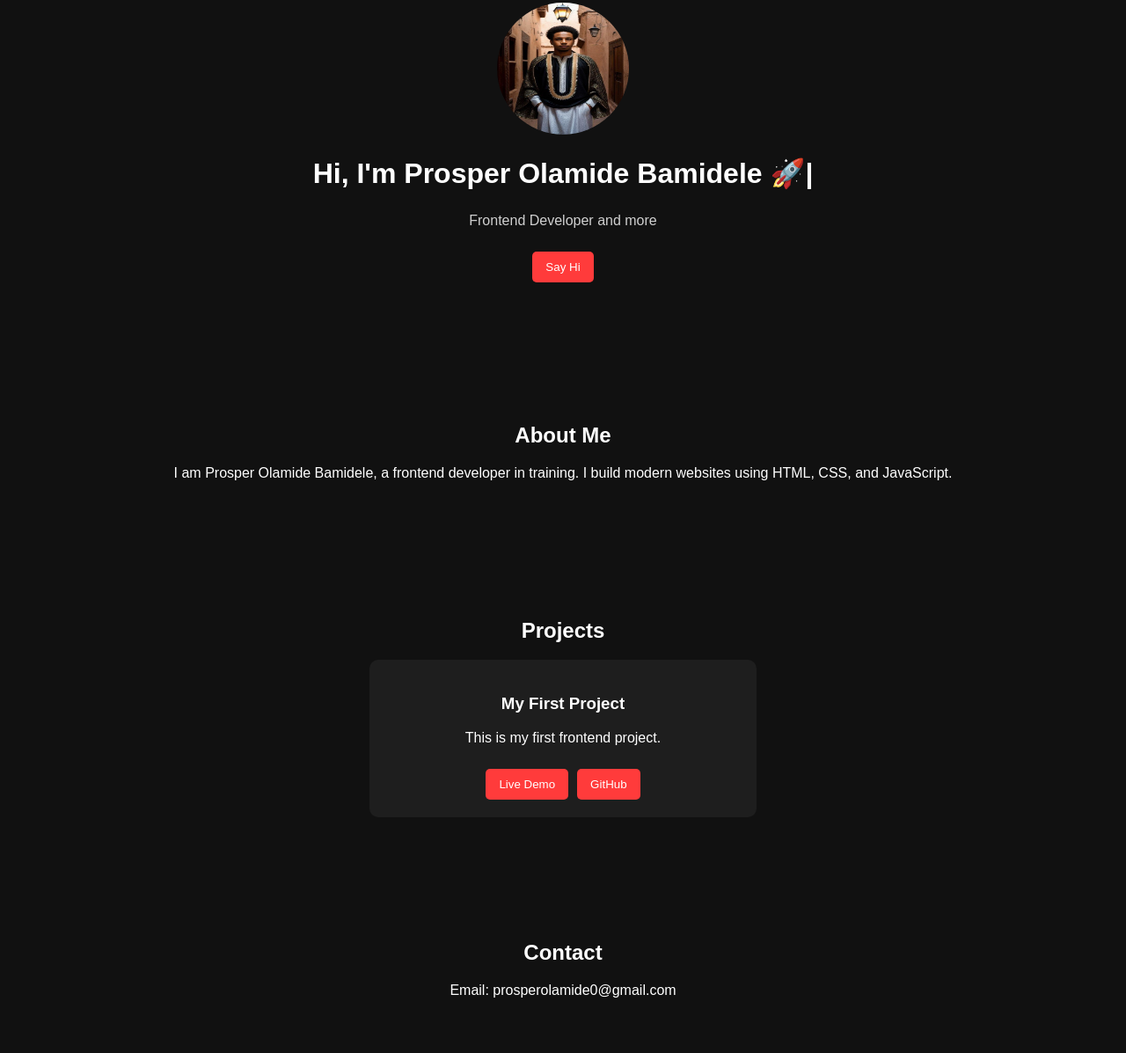
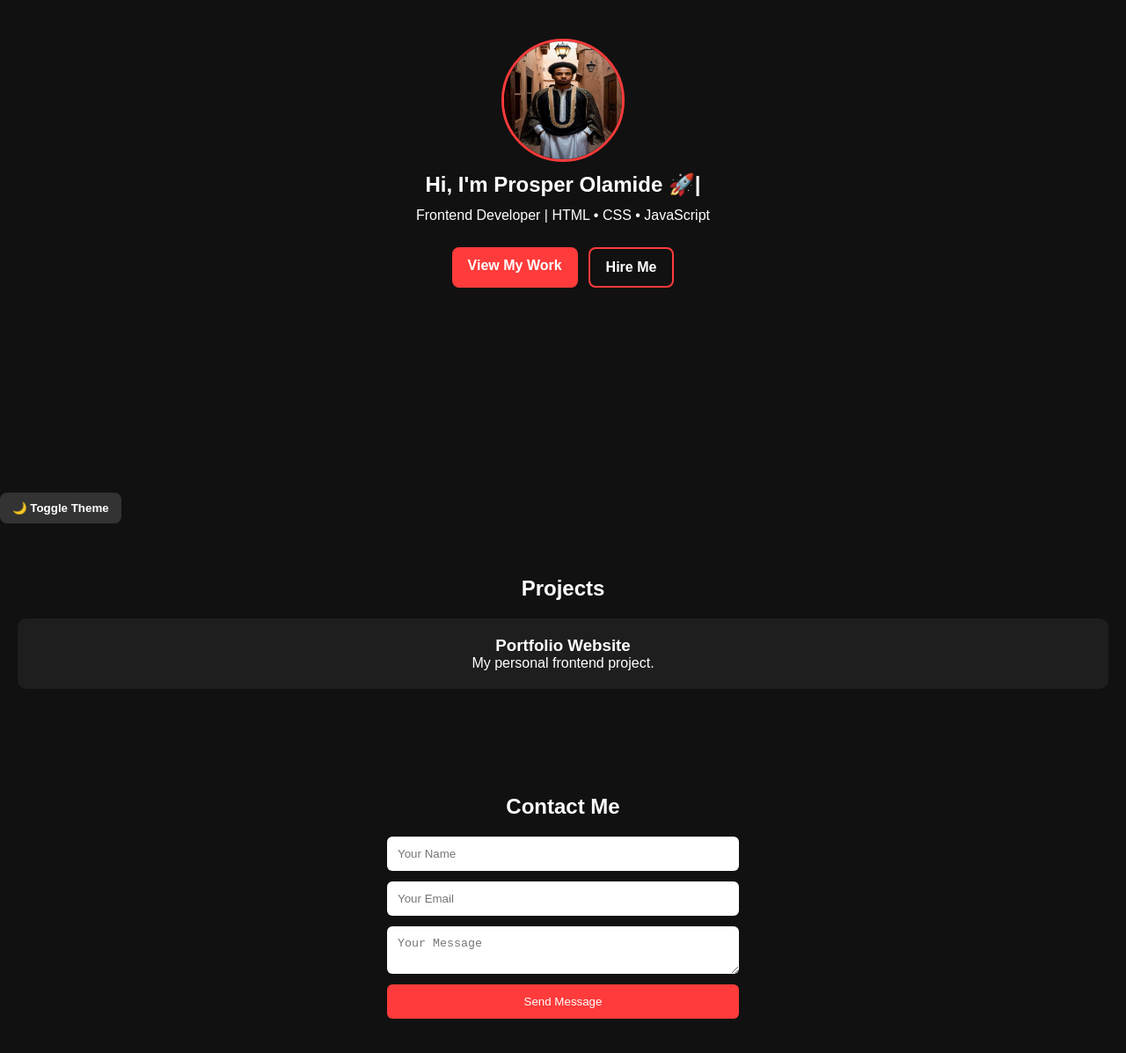
Before and after one commit to prosper-source/prosper-portfolio, a plain HTML site: page index.html in a window 1280 px wide. Shown: the part 175-1372 px from the top of the page at 88% size. Drawn offline with Linux system fonts and the light colour scheme.

Commit message:
Add files via upload

```diff
--- a/index.html
+++ b/index.html
@@ -3,69 +3,55 @@
 <head>
 <meta charset="UTF-8">
 <meta name="viewport" content="width=device-width, initial-scale=1.0">
-    <title>Prosper Olamide Portfolio</title>
+<title>Prosper Portfolio</title>
 
-    <!-- CSS -->
 <link rel="stylesheet" href="style.css">
 </head>
+
 <body>
 
-    <!-- NAVBAR -->
-    <nav class="navbar">
-        <h2>Prosper Olamide</h2>
-
-        <div class="nav-links">
-            <a href="#about">About</a>
-            <a href="#projects">Projects</a>
-            <a href="#contact">Contact</a>
-            <button onclick="toggleMode()">🌙 Mode</button>
-        </div>
-    </nav>
-
-    <!-- HOME -->
+<!-- HERO -->
 <section class="home">
     <img src="profile.jpg" alt="profile image">
 
-        <h1><span id="typing"></span></h1>
-        <p>Frontend Developer and more</p>
+    <h1 id="typing"></h1>
 
-        <button onclick="sayHi()">Say Hi</button>
+    <p class="subtitle">
+        Frontend Developer | HTML • CSS • JavaScript
+    </p>
+
+    <!-- CTA BUTTONS -->
+    <div class="cta">
+        <a href="#projects" class="btn">View My Work</a>
+        <a href="#contact" class="btn outline">Hire Me</a>
+    </div>
 </section>
-
-    <!-- ABOUT -->
-    <section id="about" class="section">
-        <h2>About Me</h2>
-        <p>
-            I am Prosper Olamide Bamidele, a frontend developer in training.
-            I build modern websites using HTML, CSS, and JavaScript.
-        </p>
-    </section>
-
+<button onclick="toggleMode()" class="toggle-btn">🌙 Toggle Theme</button>
 <!-- PROJECTS -->
 <section id="projects" class="section">
     <h2>Projects</h2>
 
     <div class="projects">
         <div class="project-card">
-                <h3>My First Project</h3>
-                <p>This is my first frontend project.</p>
-
-                <div class="project-buttons">
-                    <button>Live Demo</button>
-                    <button>GitHub</button>
-                </div>
+            <h3>Portfolio Website</h3>
+            <p>My personal frontend project.</p>
         </div>
     </div>
 </section>
 
 <!-- CONTACT -->
 <section id="contact" class="section">
-        <h2>Contact</h2>
-        <p>Email: prosperolamide0@gmail.com</p>
+    <h2>Contact Me</h2>
+
+    <form class="contact-form">
+        <input type="text" placeholder="Your Name" required>
+        <input type="email" placeholder="Your Email" required>
+        <textarea placeholder="Your Message" required></textarea>
+
+        <button type="submit">Send Message</button>
+    </form>
 </section>
 
-    <!-- JS -->
 <script src="script.js"></script>
-
 </body>
 </html>
--- a/script.js
+++ b/script.js
@@ -1,21 +1,32 @@
-function sayHi() {
-    alert("🔥 Thanks for visiting my portfolio!");
+/* =========================
+   TYPING EFFECT
+========================= */
+const text = "Hi, I'm Prosper Olamide 🚀";
+let i = 0;
+
+function typeEffect() {
+    const el = document.getElementById("typing");
+    if (!el) return;
+
+    function type() {
+        if (i < text.length) {
+            el.innerHTML += text.charAt(i);
+            i++;
+            setTimeout(type, 60);
+        }
+    }
+
+    type();
 }
 
+/* =========================
+   DARK / LIGHT TOGGLE
+========================= */
 function toggleMode() {
     document.body.classList.toggle("light-mode");
 }
 
-/* TYPING EFFECT */
-const text = "Hi, I'm Prosper Olamide Bamidele 🚀";
-let index = 0;
-
-function typeEffect() {
-    if (index < text.length) {
-        document.getElementById("typing").innerHTML += text.charAt(index);
-        index++;
-        setTimeout(typeEffect, 50);
-    }
-}
-
-window.onload = typeEffect;
+/* =========================
+   INIT ON LOAD
+========================= */
+window.addEventListener("DOMContentLoaded", typeEffect);
--- a/style.css
+++ b/style.css
@@ -1,149 +1,155 @@
+/* =========================
+   BASE
+========================= */
 html {
     scroll-behavior: smooth;
 }
 
-/* =========================
-   THEME COLORS
-========================= */
-:root {
-    --bg: #111;
-    --text: #ffffff;
-    --card: #1e1e1e;
-    --accent: #ff3b3b;
+* {
+    margin: 0;
+    padding: 0;
+    box-sizing: border-box;
 }
 
-.light-mode {
-    --bg: #f5f5f5;
-    --text: #111;
-    --card: #ffffff;
-    --accent: #ff3b3b;
-}
-
-/* =========================
-   BASE
-========================= */
 body {
-    margin: 0;
     font-family: Arial, sans-serif;
-    background: var(--bg);
-    color: var(--text);
+    background: #111;
+    color: #fff;
     transition: 0.3s ease;
 }
 
 /* =========================
-   NAVBAR
+   LIGHT MODE
 ========================= */
-.navbar {
-    display: flex;
-    justify-content: space-between;
-    align-items: center;
-    padding: 15px 20px;
-    background: var(--card);
-    position: sticky;
-    top: 0;
-    z-index: 1000;
+.light-mode {
+    background: #f5f5f5;
+    color: #111;
 }
 
-.nav-links {
+/* =========================
+   HERO
+========================= */
+.home {
+    min-height: 90vh;
     display: flex;
-    gap: 15px;
+    flex-direction: column;
     align-items: center;
+    justify-content: center;
+    gap: 12px;
+    text-align: center;
+    padding: 60px 20px;
 }
 
-.nav-links a {
-    color: var(--text);
+.home img {
+    width: 140px;
+    height: 140px;
+    border-radius: 50%;
+    border: 3px solid #ff3b3b;
+}
+
+/* =========================
+   CTA BUTTONS
+========================= */
+.cta {
+    margin-top: 15px;
+    display: flex;
+    gap: 12px;
+    flex-wrap: wrap;
+    justify-content: center;
+}
+
+.btn {
+    padding: 12px 18px;
+    background: #ff3b3b;
+    color: white;
     text-decoration: none;
+    border-radius: 8px;
     font-weight: bold;
     transition: 0.3s;
 }
 
-.nav-links a:hover {
-    color: var(--accent);
+.btn:hover {
+    transform: translateY(-3px);
+}
+
+.btn.outline {
+    background: transparent;
+    border: 2px solid #ff3b3b;
 }
 
 /* =========================
-   HOME SECTION
+   TOGGLE BUTTON
 ========================= */
-.home {
-    display: flex;
-    flex-direction: column;
-    align-items: center;
-    justify-content: center;
-    padding: 80px 20px;
-    text-align: center;
+.toggle-btn {
+    margin-top: 15px;
+    padding: 10px 14px;
+    border: none;
+    border-radius: 8px;
+    cursor: pointer;
+    background: #333;
+    color: white;
+    font-weight: bold;
+    transition: 0.3s ease;
 }
 
-.home img {
-    width: 150px;
-    height: 150px;
-    border-radius: 50%;
-    margin-bottom: 15px;
+.toggle-btn:hover {
+    transform: scale(1.05);
 }
 
-.home h1 {
-    font-size: 32px;
-    margin: 10px 0;
-}
-
-.home p {
-    opacity: 0.8;
+/* LIGHT MODE BUTTON FIX */
+.light-mode .toggle-btn {
+    background: #ddd;
+    color: #111;
 }
 
 /* =========================
-   BUTTONS
-========================= */
-button {
-    padding: 10px 15px;
-    border: none;
-    background: var(--accent);
-    color: white;
-    cursor: pointer;
-    margin-top: 10px;
-    border-radius: 5px;
-    transition: 0.3s;
-}
-
-button:hover {
-    transform: scale(1.05);
-    opacity: 0.9;
-}
-
-/* =========================
-   SECTIONS
+   PROJECTS
 ========================= */
 .section {
     padding: 60px 20px;
     text-align: center;
 }
 
-/* =========================
-   PROJECTS
-========================= */
 .projects {
-    display: flex;
-    flex-direction: column;
-    align-items: center;
+    display: grid;
+    grid-template-columns: repeat(auto-fit, minmax(250px, 1fr));
     gap: 20px;
+    margin-top: 20px;
 }
 
 .project-card {
-    background: var(--card);
+    background: #1e1e1e;
     padding: 20px;
-    width: 80%;
-    max-width: 400px;
     border-radius: 10px;
-    transition: 0.3s;
 }
 
-.project-card:hover {
-    transform: scale(1.05);
+/* =========================
+   CONTACT FORM
+========================= */
+.contact-form {
+    display: flex;
+    flex-direction: column;
+    gap: 12px;
+    max-width: 400px;
+    margin: auto;
+    margin-top: 20px;
 }
 
-.project-buttons {
-    margin-top: 10px;
-    display: flex;
-    gap: 10px;
-    justify-content: center;
+.contact-form input,
+.contact-form textarea {
+    padding: 12px;
+    border-radius: 6px;
+    border: none;
+    outline: none;
+}
+
+.contact-form button {
+    padding: 12px;
+    background: #ff3b3b;
+    color: white;
+    border: none;
+    border-radius: 6px;
+    cursor: pointer;
 }
 
 /* =========================
@@ -159,28 +165,3 @@ button:hover {
         opacity: 0;
     }
 }
-
-/* =========================
-   MOBILE
-========================= */
-@media (max-width: 768px) {
-
-    .navbar {
-        flex-direction: column;
-        gap: 10px;
-        text-align: center;
-    }
-
-    .nav-links {
-        flex-wrap: wrap;
-        justify-content: center;
-    }
-
-    .home {
-        padding: 60px 20px;
-    }
-
-    .project-card {
-        width: 90%;
-    }
-}
```
Lines whose indentation alone changed are shown as unchanged.
